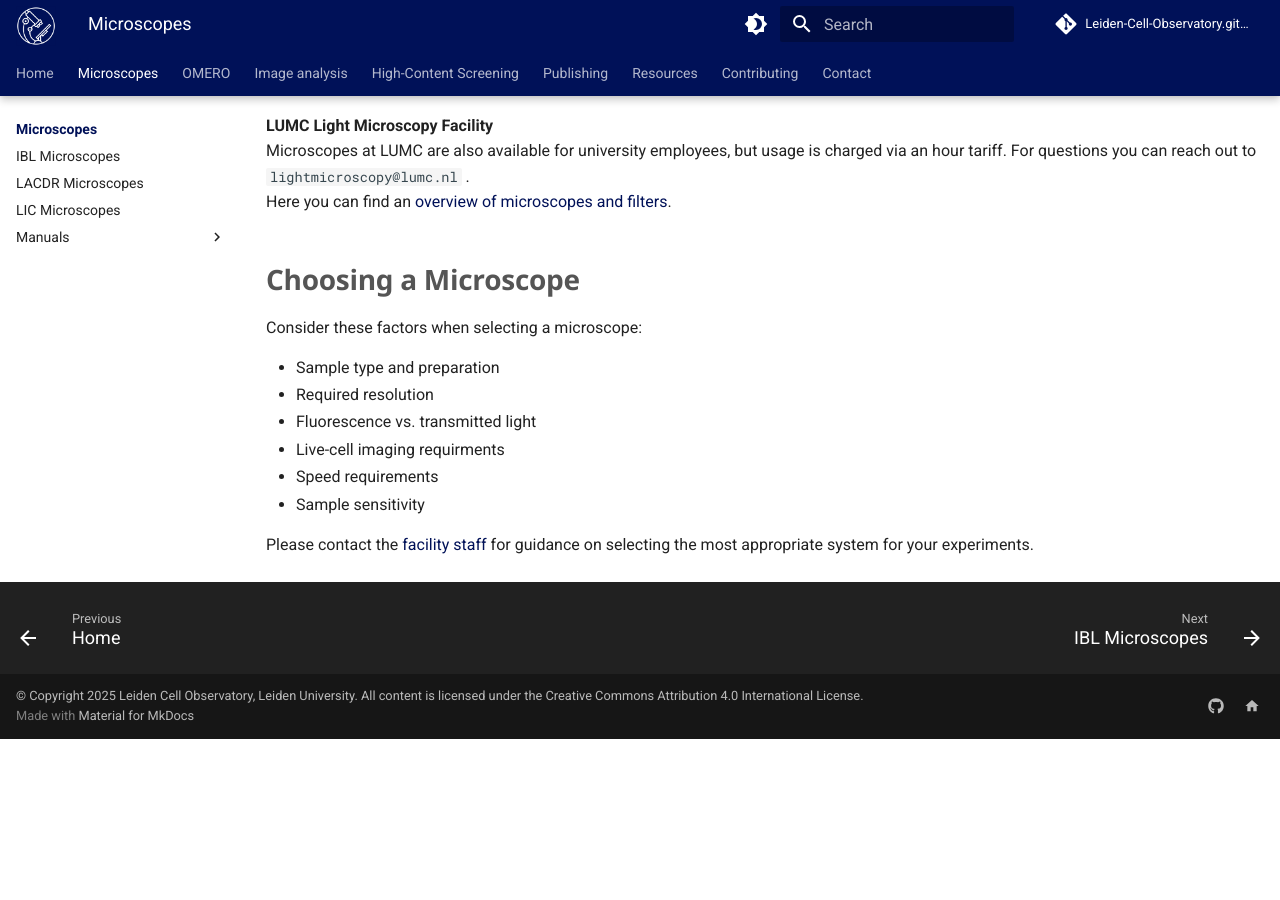
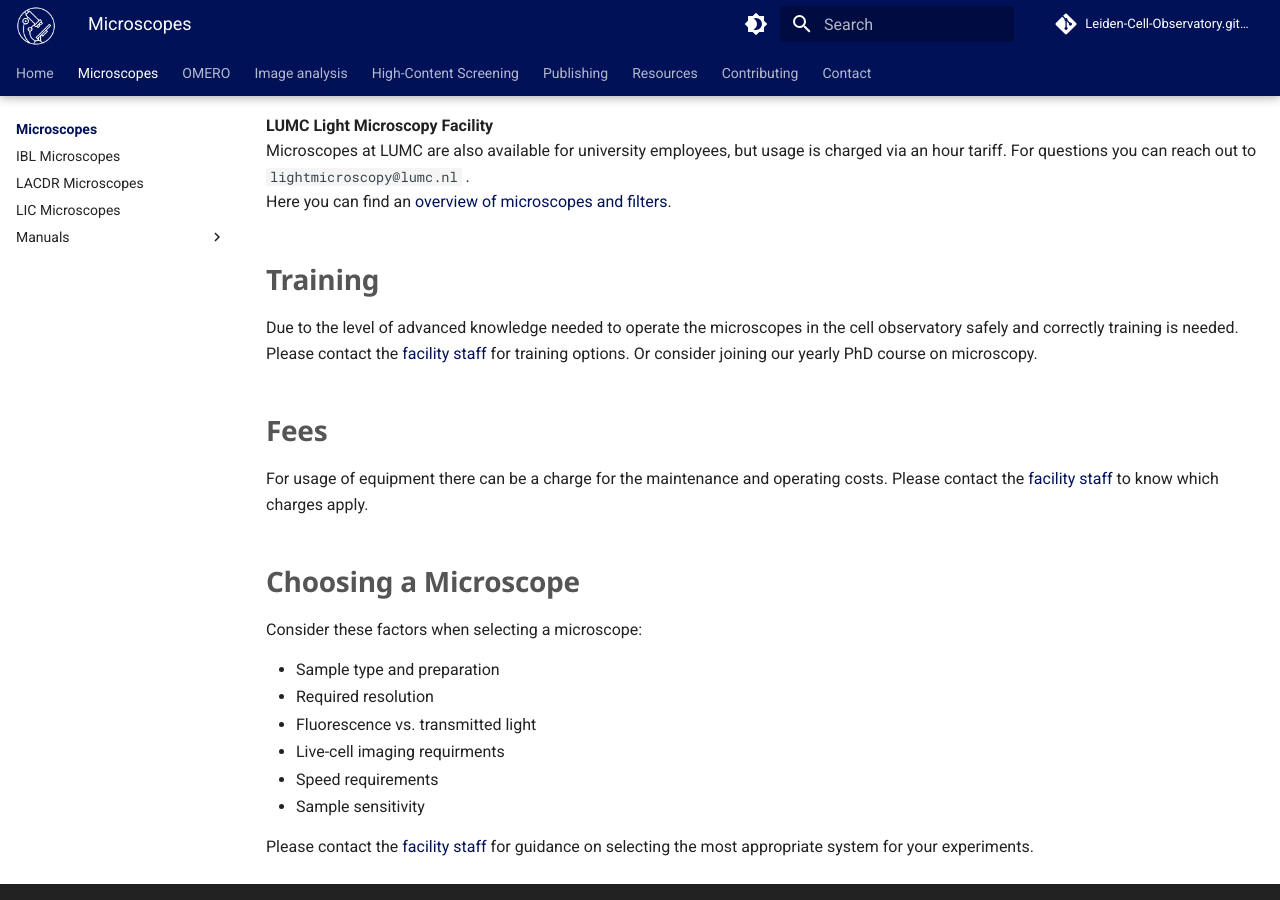
Before and after one commit to Leiden-Cell-Observatory/Leiden-Cell-Observatory.github.io, an MkDocs documentation site: the page built from docs/microscopes/index.md, in a window 1280 px wide and 900 px high, scrolled down 534 px. Built offline with MkDocs 1.6.1 and Material for MkDocs 9.7.7, drawn with Linux system fonts in a browser that asks for light colours; comment, search, counter and statistics services are not loaded; before the commit the page ends 1273 px from its top, so only the background shows below that.

Commit message:
Add training and fees information to microscope index
Added sections on training and fees for microscope usage.

```diff
--- a/docs/microscopes/index.md
+++ b/docs/microscopes/index.md
@@ -18,6 +18,12 @@
 Microscopes at LUMC are also available for university employees, but usage is charged via an hour tariff. For questions you can reach out to `lightmicroscopy@lumc.nl` .
 Here you can find an [overview of microscopes and filters](https://ccb.lumc.nl/upload/files/overzicht_microscopen_filtercubes_updateJul2025_web.pdf){:target="_blank"}.
 
+## Training
+Due to the level of advanced knowledge needed to operate the microscopes in the cell observatory safely and correctly training is needed. Please contact the [facility staff](https://leiden-cell-observatory.github.io/contact/) for training options. Or consider joining our yearly PhD course on microscopy.
+
+## Fees
+For usage of equipment there can be a charge for the maintenance and operating costs. Please contact the [facility staff](https://leiden-cell-observatory.github.io/contact/) to know which charges apply.
+
 ## Choosing a Microscope
 
 Consider these factors when selecting a microscope:
```
